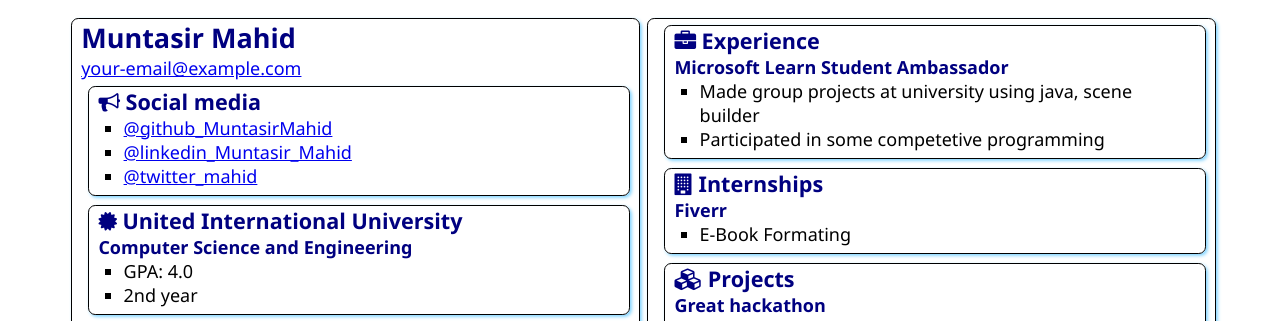
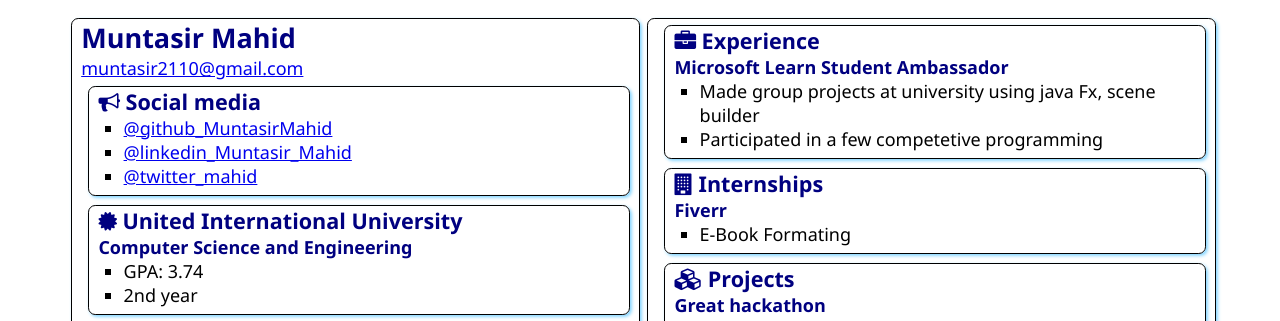
Before and after one commit to MuntasirMahid/SATechnicalOnboarding, a plain HTML site: page src/index.html in a window 1280 px wide. Shown: the top 321 px of the page. Drawn offline with Linux system fonts and the light colour scheme.

Commit message:
Update index.html

```diff
--- a/src/index.html
+++ b/src/index.html
@@ -13,7 +13,7 @@
     <main>
         <article class="box">
             <h1>Muntasir Mahid</h1>
-            <div><a href="mailto:your.email@example.com">your-email@example.com</a></div>
+            <div><a href="mailto:your.email@example.com">muntasir2110@gmail.com</a></div>
 
             <section class="box">
                 <h2>
@@ -35,7 +35,7 @@
                     </h2>
                     <h3>Computer Science and Engineering</h3>
                     <ul>
-                        <li>GPA: 4.0</li>
+                        <li>GPA: 3.74</li>
                         <li>2nd year</li>
                     </ul>
                 </div>
@@ -66,8 +66,8 @@
                 </h2>
                 <h3>Microsoft Learn Student Ambassador</h3>
                 <ul>
-                    <li>Made group projects at university using java, scene builder</li>
-                    <li>Participated in some competetive programming</li>
+                    <li>Made group projects at university using java Fx, scene builder</li>
+                    <li>Participated in a few competetive programming</li>
                 </ul>
             </section>
             <section class="box">
```
